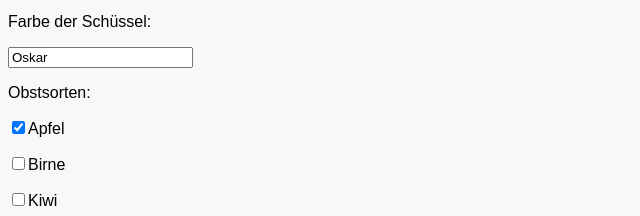
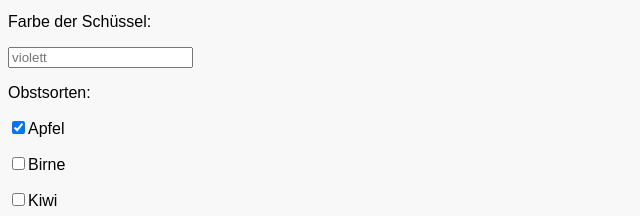
Before and after one commit to Lyna05/Typescript-Intro2, a plain HTML site: page friday/index.html in a window 1280 px wide. Shown: the part 184-400 px from the top of the page, 0-640 px from the left. Drawn offline with Linux system fonts and the light colour scheme.

Commit message:
Add Inhalte aus Block 4.

```diff
--- a/friday/index.html
+++ b/friday/index.html
@@ -23,7 +23,7 @@
       </select></p>
 
     <label for="farbe">Farbe der Schüssel:</label>
-    <p><input type="text" name="farbe" id="farbe" placeholder="violett" value="Oskar"></p>
+    <p><input type="text" name="farbe" id="farbe" placeholder="violett"></p>
 
     <label for="obst">Obstsorten:</label>
     <p><input type="checkbox" name="obst" value="Apfel" checked>Apfel</p>
```
